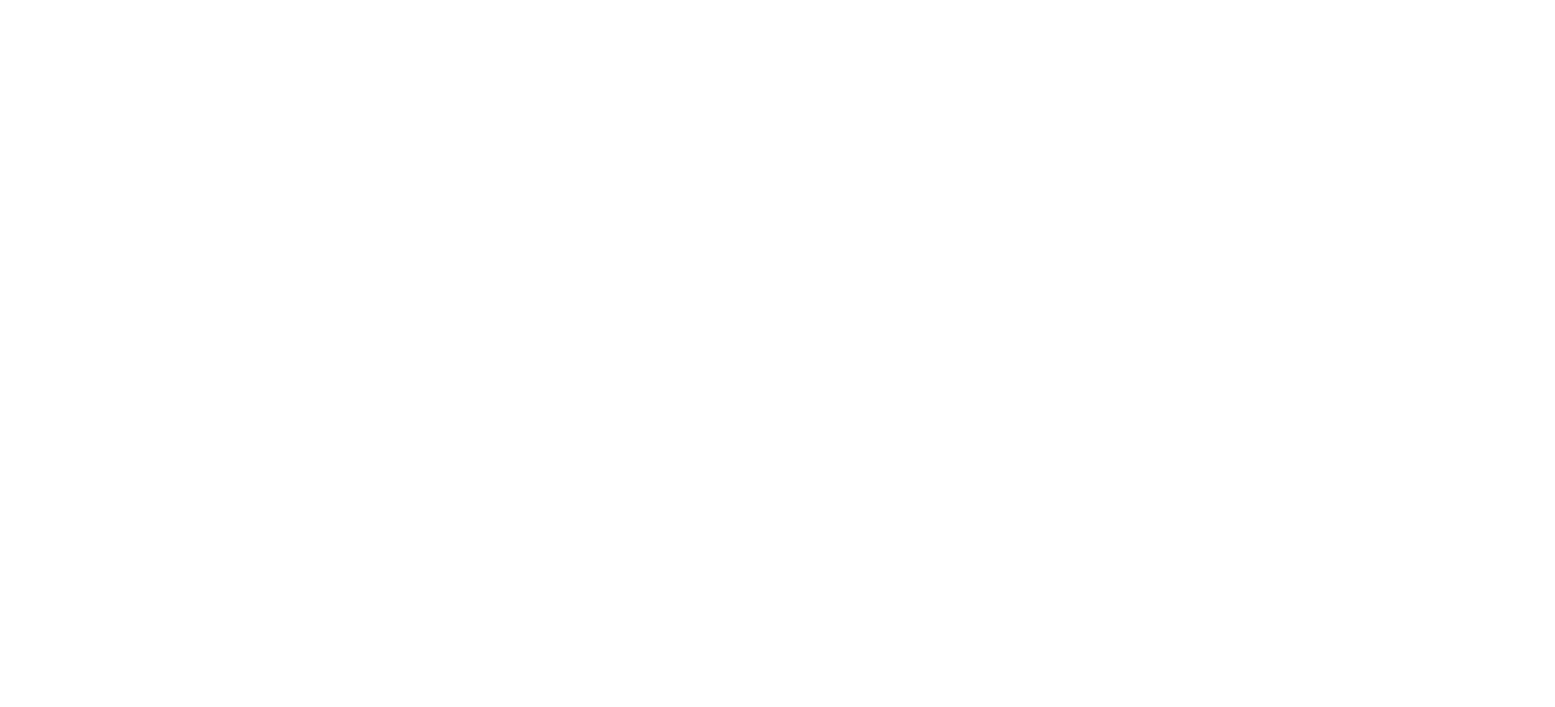
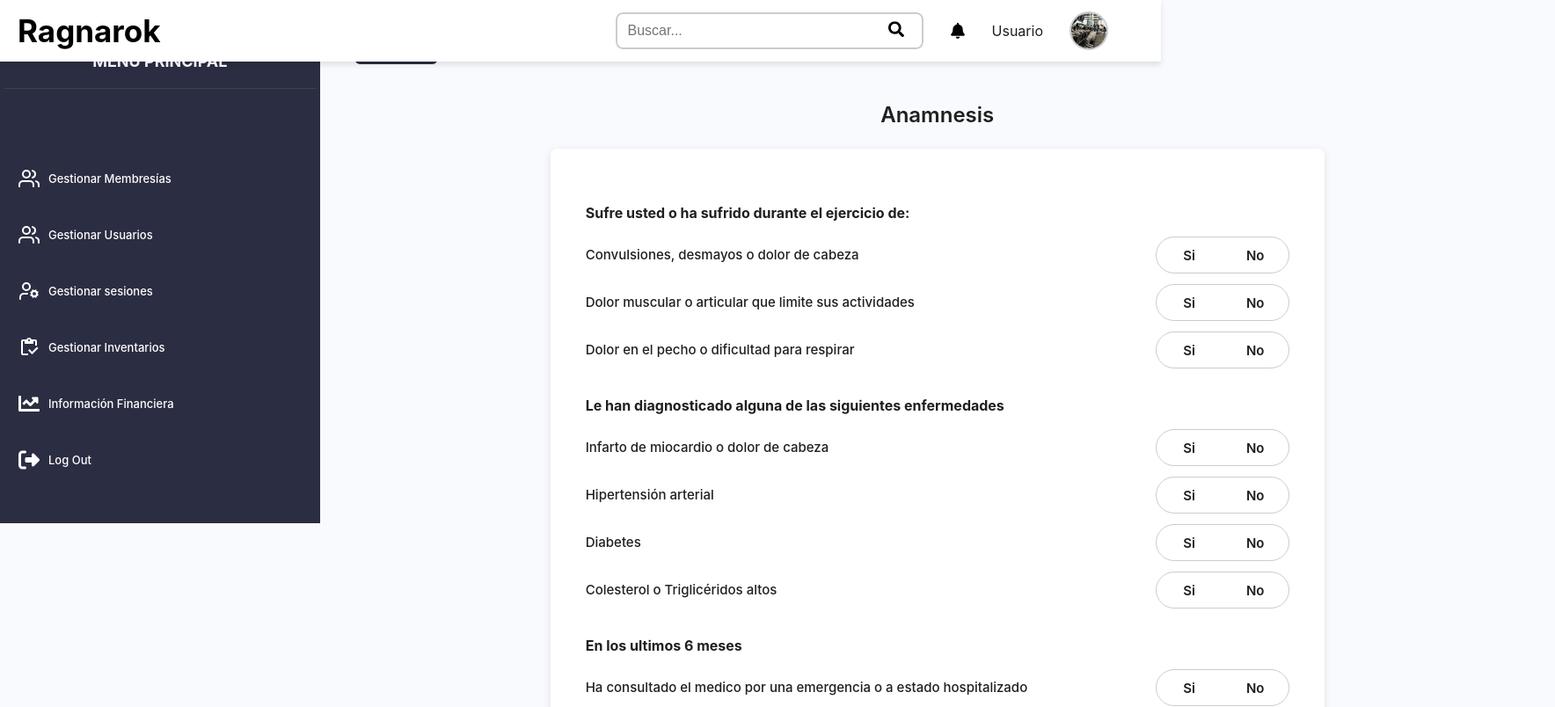
Before and after one commit to brayanfu038/GymRepository, a React (Vite) app in the folder frontend-gym/: page /Anamnesis in a window 1280 px wide. Before the commit this address had no page. Shown: the top 804 px of the page at 88% size, 1768 px wide, since content can reach past the window. Built offline with nearby package versions, Linux system fonts and the light colour scheme.

Commit message:
Añadiendo Anamnesis (Revisar errores)

```diff
--- a/frontend-gym/src/App.tsx
+++ b/frontend-gym/src/App.tsx
@@ -5,7 +5,7 @@
 import Membresias from './Components/Pages/membresias/Membresias';
 import DashboardUsuarios from './Components/Pages/users/DashboardUsuarios';
 import DashboardInventario from './Components/Pages/inventario/DashboardInventario';
-import NuevoUsuario from './Components/Pages/users/NuevoUsuario';
+import NuevoUsuario from './Components/Pages/membresias/NuevoUsuario';
 import LoginForm from './Components/Pages/login/LoginForm';
 import DashboardS from './Components/Pages/users/DashboardS';
 import CrearProducto from './Components/Pages/inventario/CrearProducto';
@@ -18,6 +18,7 @@
 import DashboardRutinas from "./Components/Pages/sesiones/DashboardRutinas";
 import ReporteFinanciero from './Components/Pages/finanzas/ReporteFinanciero';
 import ModalExportar from './Components/generals/ModalExportar';
+import Anamnesis from './Components/Pages/membresias/Anamnesis';
 
 // Datos ficticios
 const datosEjemplo = [
@@ -204,6 +205,17 @@
         />
 
         <Route
+          path="/Anamnesis"
+          element={
+            // <ProtectedRoute>
+            <Anamnesis
+
+            />
+            //</ProtectedRoute>
+          }
+        />
+
+        <Route
           path="/Notificacion"
           element={
             // <ProtectedRoute>
--- /dev/null
+++ b/frontend-gym/src/Components/Pages/membresias/Anamnesis.css
@@ -0,0 +1,115 @@
+.anamnesis-container {
+  background-color: #f8fafd;
+  min-height: 100vh;
+  width: 100%;
+  color: #1f1f1f;
+}
+
+.anamnesis-content {
+  display: flex;
+}
+
+.anamnesis-main {
+  flex: 1;
+  padding: 40px;
+  display: flex;
+  flex-direction: column;
+  align-items: center;
+  color: #1f1f1f;
+}
+
+.anamnesis-title {
+  font-size: 24px;
+  font-weight: 600;
+  margin: 20px 0;
+  color: #1f1f1f;
+}
+
+.anamnesis-card {
+  background: white;
+  border-radius: 8px;
+  padding: 40px;
+  box-shadow: 0 2px 8px rgba(0, 0, 0, 0.1);
+  width: 800px;
+  max-width: 90%;
+  color: #1f1f1f;
+}
+
+.anamnesis-section {
+  margin-bottom: 30px;
+}
+
+.anamnesis-section h4 {
+  font-size: 16px;
+  font-weight: 700;
+  margin-bottom: 15px;
+  color: #1f1f1f;
+}
+
+.anamnesis-pregunta {
+  display: flex;
+  justify-content: space-between;
+  align-items: center;
+  margin: 12px 0;
+  font-size: 15px;
+  font-weight: 500;
+  color: #1f1f1f;
+}
+
+.toggle-container {
+  display: flex;
+  gap: 0px;
+  border: 1px solid #ccc;
+  border-radius: 40px;
+  overflow: hidden;
+  width: 150px;
+  height: 40px;
+}
+
+.toggle-btn {
+  flex: 1;
+  border: none;
+  outline: none;
+  background: transparent;
+  color: #1f1f1f;
+  font-weight: 600;
+  cursor: pointer;
+  transition: 0.2s;
+}
+
+.toggle-btn.selected {
+  background-color: #2b2d42;
+  color: white;
+}
+
+.continuar-container {
+  display: flex;
+  justify-content: center;
+  margin-top: 40px;
+}
+
+.continuar-btn {
+  background-color: #2b2d42;
+  color: white;
+  padding: 12px 24px;
+  border: none;
+  border-radius: 6px;
+  font-size: 16px;
+  cursor: pointer;
+  transition: background-color 0.2s ease;
+}
+
+.continuar-btn:hover {
+  background-color: #1f1f30;
+}
+
+.volver-btn {
+  align-self: flex-start;
+  margin-bottom: 20px;
+  background-color: #2b2d42;
+  color: white;
+  border: none;
+  padding: 8px 16px;
+  border-radius: 5px;
+  cursor: pointer;
+}
--- /dev/null
+++ b/frontend-gym/src/Components/Pages/membresias/Anamnesis.tsx
@@ -0,0 +1,88 @@
+import React, { useState } from 'react';
+import TopBar from '../../generals/TopBar';
+import SideMenu from '../../generals/SideMenu';
+import './Anamnesis.css';
+
+const preguntas = [
+  {
+    seccion: 'Sufre usted o ha sufrido durante el ejercicio de:',
+    items: [
+      'Convulsiones, desmayos o dolor de cabeza',
+      'Dolor muscular o articular que limite sus actividades',
+      'Dolor en el pecho o dificultad para respirar',
+    ],
+  },
+  {
+    seccion: 'Le han diagnosticado alguna de las siguientes enfermedades',
+    items: [
+      'Infarto de miocardio o dolor de cabeza',
+      'Hipertensión arterial',
+      'Diabetes',
+      'Colesterol o Triglicéridos altos',
+    ],
+  },
+  {
+    seccion: 'En los ultimos 6 meses',
+    items: [
+      'Ha consultado el medico por una emergencia o a estado hospitalizado',
+      'Le han oracticado alguna cirugia',
+    ],
+  },
+];
+
+const Anamnesis = () => {
+  const [respuestas, setRespuestas] = useState<{ [key: string]: string }>({});
+
+  const toggleRespuesta = (pregunta: string, valor: 'Si' | 'No') => {
+    setRespuestas((prev) => ({ ...prev, [pregunta]: valor }));
+  };
+
+  return (
+    <div className="anamnesis-container"
+    style={{ backgroundColor: "#f8fafd", minHeight: "120%", width: "150%" }}>
+      <TopBar />
+      <div className="anamnesis-content">
+        <SideMenu />
+        <div className="anamnesis-main">
+          <button className="volver-btn">&larr; Volver</button>
+          <h2 className="anamnesis-title">Anamnesis</h2>
+          <div className="anamnesis-card">
+            {preguntas.map((grupo, idx) => (
+              <div key={idx} className="anamnesis-section">
+                <h4>{grupo.seccion}</h4>
+                {grupo.items.map((item, i) => (
+                  <div key={i} className="anamnesis-pregunta">
+                    <span>{item}</span>
+                    <div className="toggle-container">
+                      <button
+                        className={`toggle-btn ${
+                          respuestas[item] === 'Si' ? 'selected' : ''
+                        }`}
+                        onClick={() => toggleRespuesta(item, 'Si')}
+                      >
+                        Si
+                      </button>
+                      <button
+                        className={`toggle-btn ${
+                          respuestas[item] === 'No' ? 'selected' : ''
+                        }`}
+                        onClick={() => toggleRespuesta(item, 'No')}
+                      >
+                        No
+                      </button>
+                    </div>
+                  </div>
+                ))}
+              </div>
+            ))}
+            <div className="continuar-container">
+              <button className="continuar-btn">Continuar</button>
+            </div>
+          </div>
+        </div>
+      </div>
+    </div>
+  );
+};
+
+export default Anamnesis;
```
Also changed, not shown: frontend-gym/src/Components/Pages/membresias/NuevoUsuario.css (renamed from frontend-gym/src/Components/Pages/users/NuevoUsuario.css), frontend-gym/src/Components/Pages/membresias/NuevoUsuario.tsx (renamed from frontend-gym/src/Components/Pages/users/NuevoUsuario.tsx).
